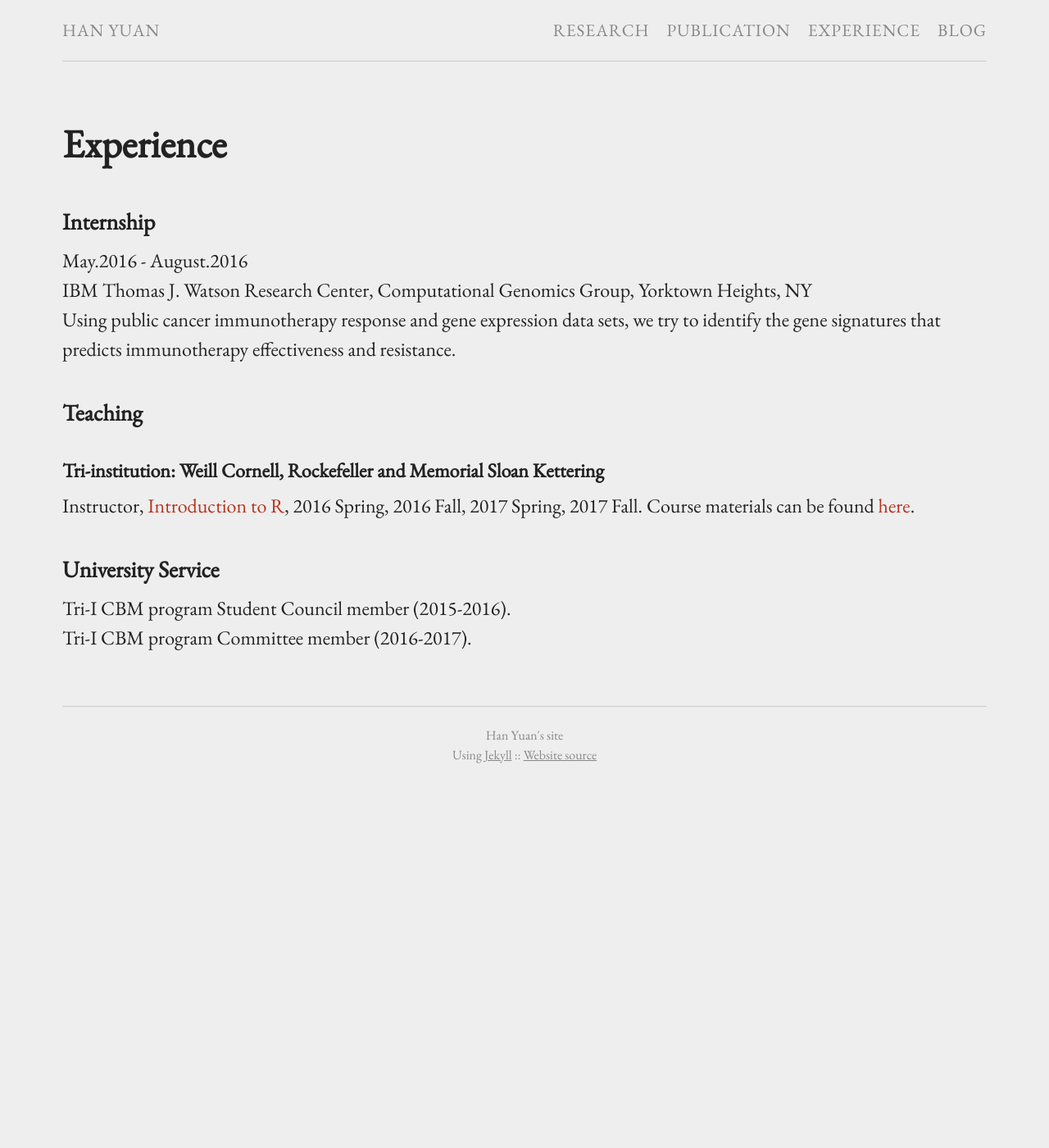
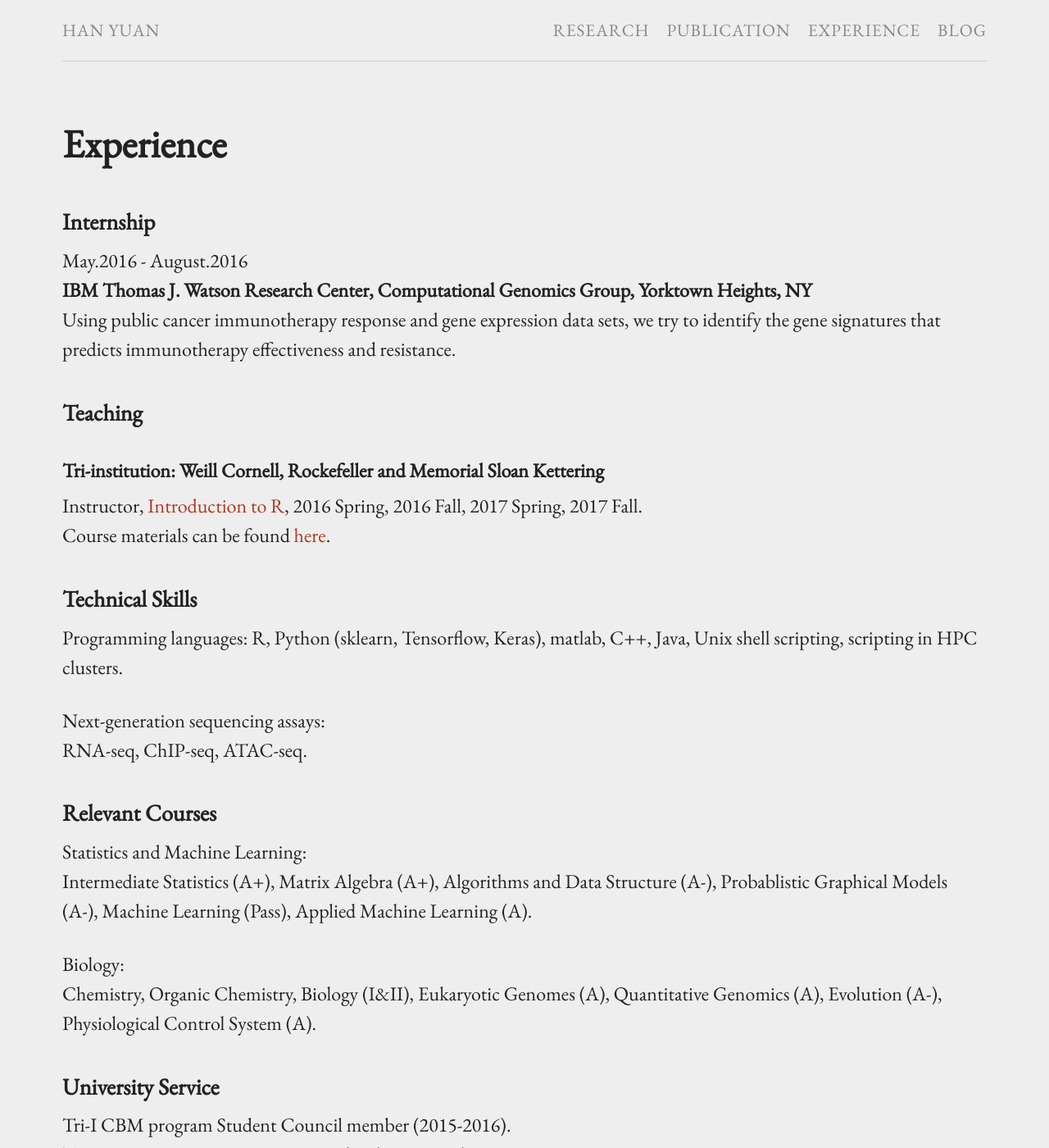
Before and after one commit to hy395/hy395.github.io, a Jekyll site: the page built from experience.md, in a window 1280 px wide and 1400 px high. Shown: the whole window at 82% size. Built offline with Jekyll 4.4.1, drawn with Linux system fonts in a browser that asks for light colours.

Commit message:
more experience

```diff
--- a/experience.md
+++ b/experience.md
@@ -6,13 +6,27 @@ permalink: /experience/
 
 ### Internship
 May.2016 - August.2016 <br />
-IBM Thomas J. Watson Research Center, Computational Genomics Group, Yorktown Heights, NY <br />
+**IBM Thomas J. Watson Research Center, Computational Genomics Group, Yorktown Heights, NY** <br />
 Using public cancer immunotherapy response and gene expression data sets, we try to identify the gene signatures that predicts immunotherapy effectiveness and resistance.
 
 ### Teaching
 #### Tri-institution: Weill Cornell, Rockefeller and Memorial Sloan Kettering
-Instructor, [Introduction to R], 2016 Spring, 2016 Fall,  2017 Spring, 2017 Fall.
-Course materials can be found [here]. <br />
+Instructor, [Introduction to R], 2016 Spring, 2016 Fall,  2017 Spring, 2017 Fall. <br />
+Course materials can be found [here].
+
+### Technical Skills
+Programming languages:
+R, Python (sklearn, Tensorflow, Keras), matlab, C++, Java, Unix shell scripting, scripting in HPC clusters.
+
+Next-generation sequencing assays: <br />
+RNA-seq, ChIP-seq, ATAC-seq.
+
+### Relevant Courses
+Statistics and Machine Learning: <br />
+Intermediate Statistics (A+), Matrix Algebra (A+), Algorithms and Data Structure (A-), Probablistic Graphical Models (A-), Machine Learning (Pass), Applied Machine Learning (A).
+
+Biology: <br />
+Chemistry, Organic Chemistry, Biology (I&II), Eukaryotic Genomes (A), Quantitative Genomics (A), Evolution (A-), Physiological Control System (A).
 
 ### University Service
 Tri-I CBM program Student Council member (2015-2016). <br />
```
Also changed, not shown: index.md (+7 -5 lines).
